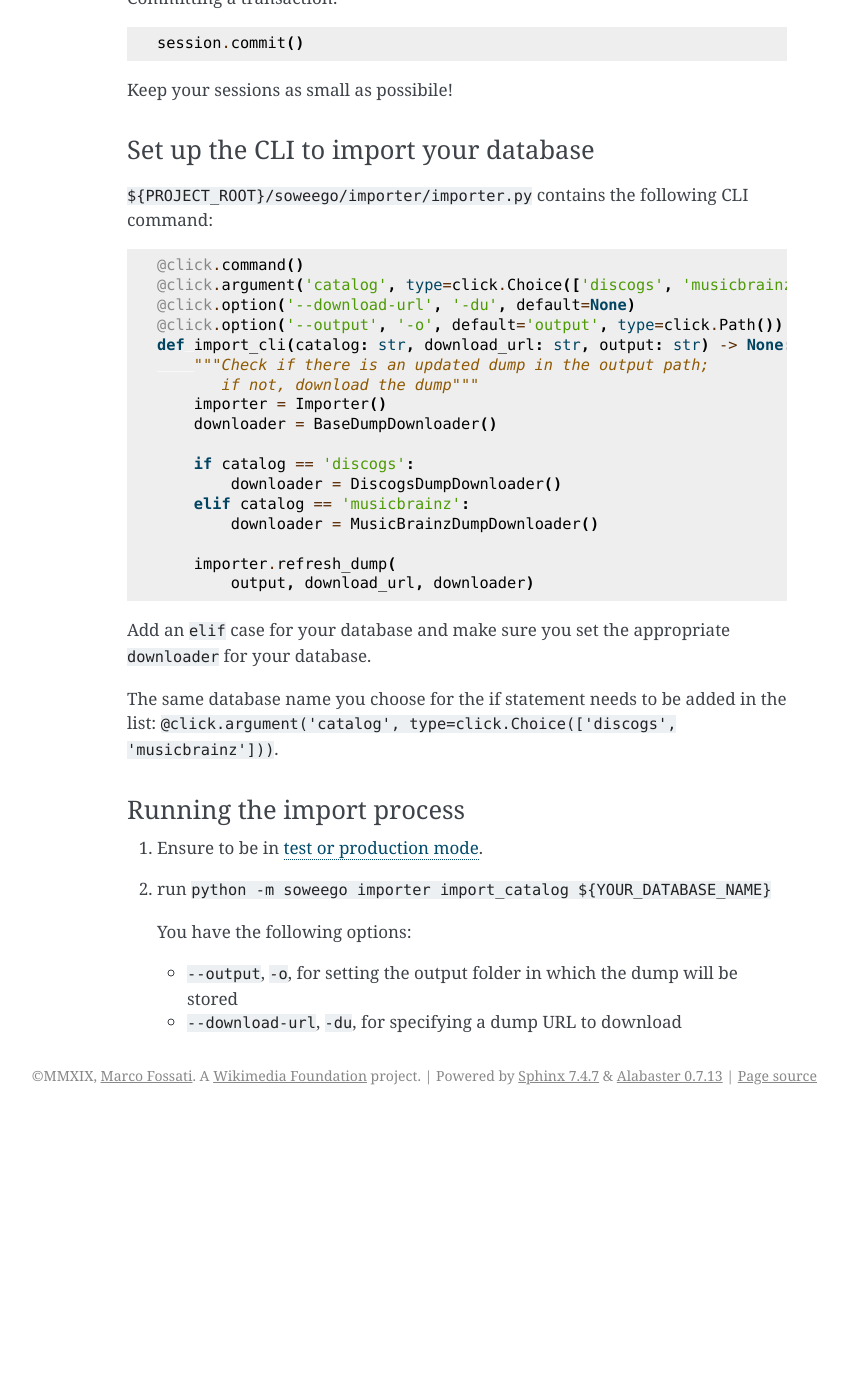
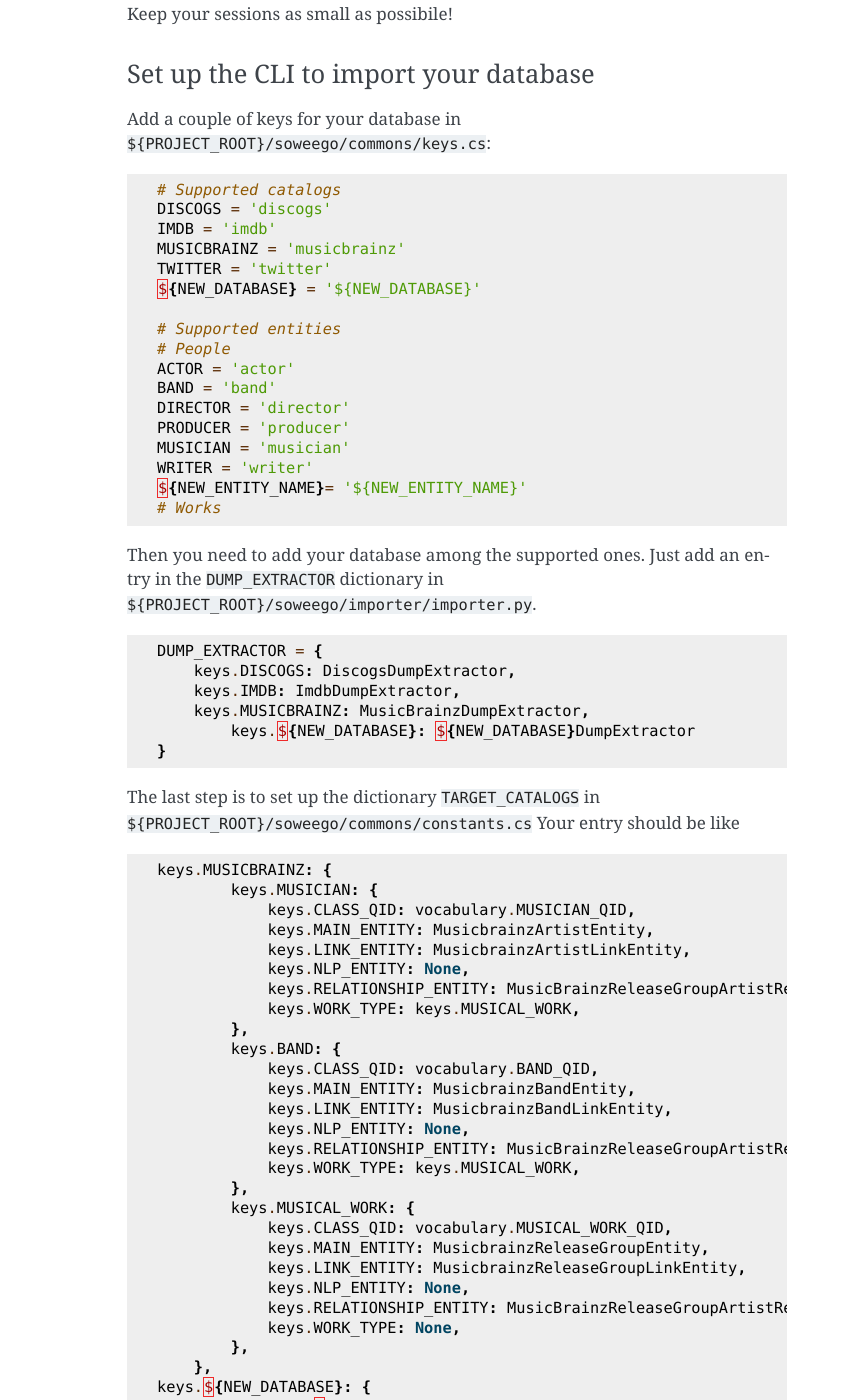
Before and after one commit to Wikidata/soweego, a Sphinx documentation site: the page built from docs/new_catalog.rst, in a window 1280 px wide and 1400 px high, scrolled down 1760 px. Shown: the whole window, without its empty margins (293-1140 px from the left). Built offline with Sphinx 7.4.7, drawn with Linux system fonts in a browser that asks for light colours; before the commit the page ends 2875 px from its top, so only the background shows below that; some of the changed text lies outside the part shown.

Commit message:
Improves new_catalog documentation

```diff
--- a/docs/new_catalog.rst
+++ b/docs/new_catalog.rst
@@ -6,8 +6,7 @@
    up and running;
 2. create a model file for the database you want to import in
    ``${PROJECT_ROOT}/soweego/importer/models/``;
-3. call it ``${NEW_DATABASE}_entity.py`` and paste the snippet below. It
-   is enough to replace ``${NEW_DATABASE}`` with your database name.
+3. call it ``${NEW_DATABASE}_entity.py`` and paste the snippet below. It is enough to replace ``${NEW_DATABASE}`` with your database name and ``${NEW_ENTITY_NAME}`` with a word describing what this entity describes e.g musician, painter.
    Other variables (marked with a leading ``$``) are optional;
 4. **optional:** you can define database-specific columns, see ``TODO``.
    Column names **must be unique**: no overlapping among classes.
@@ -25,43 +24,32 @@
    __license__ = 'GPL-3.0'
    __copyright__ = 'Copyleft ${YEAR}, ${YOUR_NAME_HERE}'
 
-   from sqlalchemy import Column, ForeignKey, String
+   from sqlalchemy import Column, String
    from sqlalchemy.ext.declarative import declarative_base
 
-   from soweego.importer.models.base_entity import BaseEntity
+   from soweego.importer.models.base_entity import BaseEntity, BaseRelationship
    from soweego.importer.models.base_link_entity import BaseLinkEntity
 
    BASE = declarative_base()
 
-   class ${NEW_DATABASE}Entity(BaseEntity, BASE):
-       __tablename__ = '${NEW_DATABASE}'
-       __mapper_args__ = {
-           'polymorphic_identity': __tablename__,
-           'concrete': True}
-       # TODO Optional: define database-specific columns here
-       # For instance:
-       # birth_place = Column(String(255))
+   class ${NEW_DATABASE}${NEW_ENTITY_NAME}Entity(BaseEntity):
+       """Describes a ${NEW_ENTITY_NAME} of ${NEW_DATABASE}"""
 
-   class ${NEW_DATABASE}LinkEntity(BaseLinkEntity, BASE):
-       __tablename__ = '${NEW_DATABASE}_link'
-       __mapper_args__ = {
-           'polymorphic_identity': __tablename__,
-           'concrete': True}
-       catalog_id = Column(String(32), ForeignKey(${NEW_DATABASE}Entity.catalog_id),
-                           index=True)
+       __tablename__ = '${NEW_DATABASE}_${NEW_ENTITY_NAME}'
+       __mapper_args__ = {'polymorphic_identity': __tablename__, 'concrete': True}
+
+	   # TODO Optional: define database-specific columns here
+	   # For instance:
+	   # birth_place = Column(String(255))
 
 1. create the file
-   ``${PROJECT_ROOT}/soweego/importer/${NEW_DATABASE}_dump_downloader.py``;
-2. define a class ``${NEW_DATABASE}DumpDownloader(BaseDumpDownloader)``;
-3. override ``BaseDumpDownloader`` methods:
+   ``${PROJECT_ROOT}/soweego/importer/${NEW_DATABASE}_dump_extractor.py``;
+2. define a class ``${NEW_DATABASE}DumpExtractor(BaseDumpExtractor)``;
+3. override ``BaseDumpExtractor`` methods:
 
-   -  ``import_from_dump`` creates ``${NEW_DATABASE}Entity`` and
-      ``${NEW_DATABASE}LinkEntity`` instances for each entity and stores
+   -  ``extract_and_populate`` is in charge to create an instance of ``${NEW_DATABASE}${NEW_ENTITY_NAME}Entity`` for each entity in the dump and stores
       it in the database. See the instructions below;
-   -  ``dump_download_url`` computes and returns the latest dump URL.
-      The override is optional: if you don't implement it, you'll always
-      have to call the import of your database with the
-      ``--download-url`` option (see later).
+   -  ``get_dump_download_urls`` computes and returns the list of URLs forming the dump. Tipically, there will be only an URL, but in some case the dumps is given in multiple archives.
 
 Instructions to store entities in database
 ~~~~~~~~~~~~~~~~~~~~~~~~~~~~~~~~~~~~~~~~~~
@@ -84,7 +72,9 @@
 
 ::
 
-   current_entity = ${NEW_DATABASE}Entity()
+   current_entity = ${NEW_DATABASE}${NEW_ENTITY_NAME}Entity()
+   ...
+   # Fill the fields of current_entity
    ...
    session.add(current_entity)
 
@@ -99,35 +89,80 @@
 Set up the CLI to import your database
 --------------------------------------
 
-``${PROJECT_ROOT}/soweego/importer/importer.py`` contains the following
-CLI command:
+Add a couple of keys for your database in ``${PROJECT_ROOT}/soweego/commons/keys.cs``:
 
 .. code:: py
 
-   @click.command()
-   @click.argument('catalog', type=click.Choice(['discogs', 'musicbrainz']))
-   @click.option('--download-url', '-du', default=None)
-   @click.option('--output', '-o', default='output', type=click.Path())
-   def import_cli(catalog: str, download_url: str, output: str) -> None:
-       """Check if there is an updated dump in the output path;
-          if not, download the dump"""
-       importer = Importer()
-       downloader = BaseDumpDownloader()
+   # Supported catalogs
+   DISCOGS = 'discogs'
+   IMDB = 'imdb'
+   MUSICBRAINZ = 'musicbrainz'
+   TWITTER = 'twitter'
+   ${NEW_DATABASE} = '${NEW_DATABASE}'
 
-       if catalog == 'discogs':
-           downloader = DiscogsDumpDownloader()
-       elif catalog == 'musicbrainz':
-           downloader = MusicBrainzDumpDownloader()
+   # Supported entities
+   # People
+   ACTOR = 'actor'
+   BAND = 'band'
+   DIRECTOR = 'director'
+   PRODUCER = 'producer'
+   MUSICIAN = 'musician'
+   WRITER = 'writer'
+   ${NEW_ENTITY_NAME}= '${NEW_ENTITY_NAME}'
+   # Works
 
-       importer.refresh_dump(
-           output, download_url, downloader)
+Then you need to add your database among the supported ones. Just add an entry in the ``DUMP_EXTRACTOR`` dictionary in ``${PROJECT_ROOT}/soweego/importer/importer.py``.
 
-Add an ``elif`` case for your database and make sure you set the
-appropriate ``downloader`` for your database.
+.. code:: py
 
-The same database name you choose for the if statement needs to be added
-in the list:
-``@click.argument('catalog', type=click.Choice(['discogs', 'musicbrainz']))``.
+   DUMP_EXTRACTOR = {
+       keys.DISCOGS: DiscogsDumpExtractor,
+       keys.IMDB: ImdbDumpExtractor,
+       keys.MUSICBRAINZ: MusicBrainzDumpExtractor,
+	   keys.${NEW_DATABASE}: ${NEW_DATABASE}DumpExtractor
+   }
+
+The last step is to set up the dictionary ``TARGET_CATALOGS`` in ``${PROJECT_ROOT}/soweego/commons/constants.cs``
+Your entry should be like
+
+.. code:: py
+
+   keys.MUSICBRAINZ: {
+           keys.MUSICIAN: {
+               keys.CLASS_QID: vocabulary.MUSICIAN_QID,
+               keys.MAIN_ENTITY: MusicbrainzArtistEntity,
+               keys.LINK_ENTITY: MusicbrainzArtistLinkEntity,
+               keys.NLP_ENTITY: None,
+               keys.RELATIONSHIP_ENTITY: MusicBrainzReleaseGroupArtistRelationship,
+               keys.WORK_TYPE: keys.MUSICAL_WORK,
+           },
+           keys.BAND: {
+               keys.CLASS_QID: vocabulary.BAND_QID,
+               keys.MAIN_ENTITY: MusicbrainzBandEntity,
+               keys.LINK_ENTITY: MusicbrainzBandLinkEntity,
+               keys.NLP_ENTITY: None,
+               keys.RELATIONSHIP_ENTITY: MusicBrainzReleaseGroupArtistRelationship,
+               keys.WORK_TYPE: keys.MUSICAL_WORK,
+           },
+           keys.MUSICAL_WORK: {
+               keys.CLASS_QID: vocabulary.MUSICAL_WORK_QID,
+               keys.MAIN_ENTITY: MusicbrainzReleaseGroupEntity,
+               keys.LINK_ENTITY: MusicbrainzReleaseGroupLinkEntity,
+               keys.NLP_ENTITY: None,
+               keys.RELATIONSHIP_ENTITY: MusicBrainzReleaseGroupArtistRelationship,
+               keys.WORK_TYPE: None,
+           },
+       },
+   keys.${NEW_DATABASE}: {
+               keys.${NEW_ENTITY_NAME}: {
+	               keys.CLASS_QID: vocabulary.MUSICIAN_QID, # Insert the Wikidata class QID corresponding to your entity type
+	               keys.MAIN_ENTITY: ${NEW_DATABASE}${NEW_ENTITY_NAME}Entity,
+	               keys.LINK_ENTITY: None,
+	               keys.NLP_ENTITY: None,
+	               keys.RELATIONSHIP_ENTITY: None,
+	               keys.WORK_TYPE: None,
+	           },
+	       },
 
 Running the import process
 --------------------------
@@ -136,10 +171,4 @@
    mode <https://github.com/Wikidata/soweego/wiki/How-do-I-test-soweego-on-my-machine%3F>`__.
 
 2. run
-   ``python -m soweego importer import_catalog ${YOUR_DATABASE_NAME}``
-
-   You have the following options:
-
-   -  ``--output``, ``-o``, for setting the output folder in which the
-      dump will be stored
-   -  ``--download-url``, ``-du``, for specifying a dump URL to download
+   ``python -m soweego importer import ${YOUR_DATABASE_NAME}``
```
